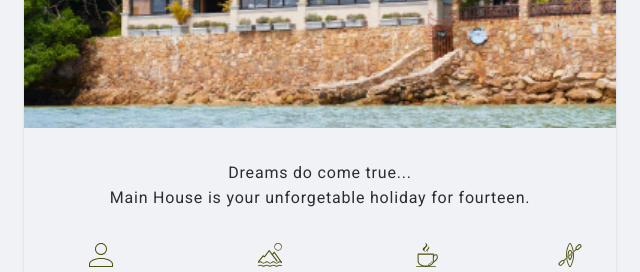
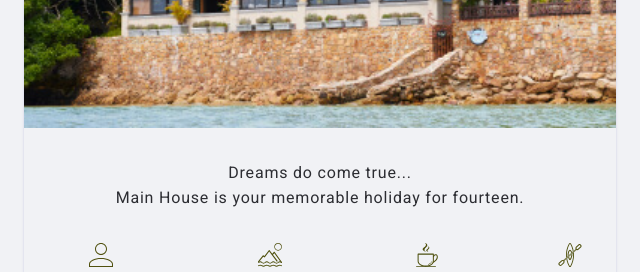
Before and after one commit to etiennedesfontaines/TwoAngels, a website: page index.html in a window 1280 px wide. Shown: the part 2700-2972 px from the top of the page, 632-1272 px from the left. Drawn offline with nearby package versions, Linux system fonts and the light colour scheme.

Commit message:
refactor-28

```diff
--- a/scripts/homePage.js
+++ b/scripts/homePage.js
@@ -67,7 +67,7 @@ const cards = [
 	{
 		heading: `Main House`,
 		description: `Dreams do come true...<br />
-		Main House is your unforgetable holiday for fourteen.`,
+		Main House is your memorable holiday for fourteen.`,
 		accomodates: `14`,
 		imageDesktop: `../images/desktop/accommodation/twoangels-seaside-accommodation-knysna-western-cape.jpg`,
 		imageMobile: `../images/mobile/accommodation/twoangels-seaside-accommodation-knysna-western-cape.jpg`,
```
Also changed, not shown: luxury-suite.html (+1 -1 lines), README.md.
